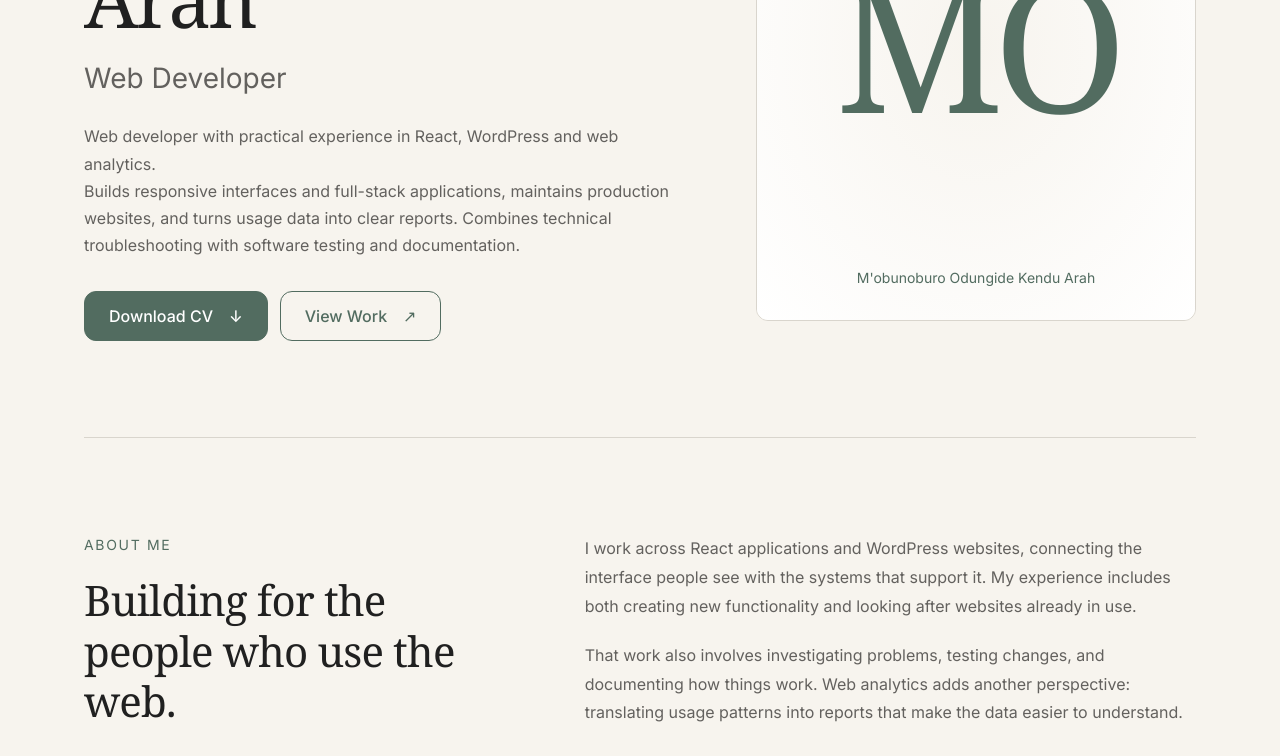
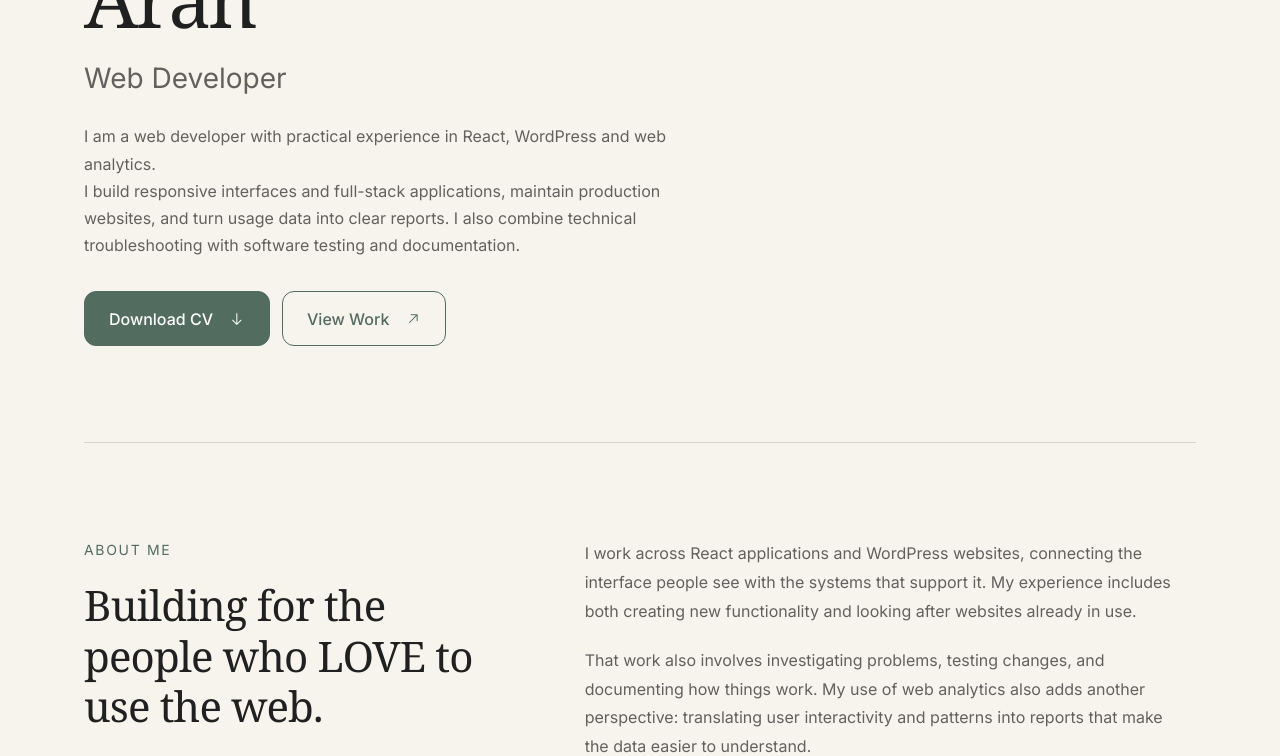
Before and after one commit to moburo101/My-resume, a React (Vite) app: page / in a window 1280 px wide. Shown: the part 440-1196 px from the top of the page. Built offline with nearby package versions, Linux system fonts and the light colour scheme.

Commit message:
feat: update index title, enhance AboutSection text, and improve HeroSection actions

```diff
--- a/index.html
+++ b/index.html
@@ -2,9 +2,9 @@
 <html lang="en">
   <head>
     <meta charset="UTF-8" />
-    <link rel="icon" type="image/svg+xml" href="/favicon.svg" />
+    <!-- <link rel="icon" type="image/svg+xml" href="/favicon.svg" /> -->
     <meta name="viewport" content="width=device-width, initial-scale=1.0" />
-    <title>my-resume</title>
+    <title>Kendu Arah</title>
   </head>
   <body>
     <div id="root"></div>
--- a/src/App.css
+++ b/src/App.css
@@ -83,6 +83,12 @@
   justify-content: center;
   border: 1px solid var(--accent);
   color: var(--accent);
+}
+
+.site-header-navigation .site-header-contact:hover,
+.site-header-navigation .site-header-contact:focus-visible {
+  color: var(--surface);
+  background: var(--accent);
 }
 
 @media (min-width: 960px) {
--- a/src/components/AboutSection.jsx
+++ b/src/components/AboutSection.jsx
@@ -5,7 +5,7 @@ function AboutSection({ statusNote }) {
     <section id="about" className="about-section" tabIndex={-1} aria-labelledby="about-title">
       <div className="about-introduction">
         <p className="about-eyebrow">About me</p>
-        <h2 id="about-title">Building for the people who use the web.</h2>
+        <h2 id="about-title">Building for the people who LOVE to use the web.</h2>
         <p className="about-summary">
           My work brings together interface development, website maintenance,
           and an understanding of how people use digital products.
@@ -20,12 +20,12 @@ function AboutSection({ statusNote }) {
         </p>
         <p>
           That work also involves investigating problems, testing changes, and
-          documenting how things work. Web analytics adds another perspective:
-          translating usage patterns into reports that make the data easier
+          documenting how things work. My use of web analytics also adds another perspective:
+          translating user interactivity and patterns into reports that make the data easier
           to understand.
         </p>
         <aside className="about-status" aria-labelledby="about-status-title">
-          <h3 id="about-status-title">Latest-status review</h3>
+          <h3 id="about-status-title">Current Status</h3>
           <p>{statusNote}</p>
         </aside>
       </div>
--- a/src/components/HeroSection.css
+++ b/src/components/HeroSection.css
@@ -25,11 +25,19 @@
   border-radius: var(--radius);
   text-decoration: none;
   font-weight: 500;
+  transition: color 180ms ease, background-color 180ms ease, box-shadow 180ms ease;
 }
 .hero-action-primary { color: var(--surface); background: var(--accent); }
 .hero-action-secondary { color: var(--accent); background: transparent; }
 .hero-action:hover:not(:disabled) { box-shadow: var(--shadow); }
+.hero-action-primary:hover:not(:disabled),
+.hero-action-primary:focus-visible { color: var(--accent); background: transparent; }
+.hero-action-secondary:hover:not(:disabled),
+.hero-action-secondary:focus-visible { color: var(--surface); background: var(--accent); }
 .hero-action:disabled { opacity: 0.55; cursor: not-allowed; }
+@media (prefers-reduced-motion: reduce) {
+  .hero-action { transition: none; }
+}
 .hero-visual {
   width: 100%;
   max-width: 440px;
--- a/src/components/HeroSection.jsx
+++ b/src/components/HeroSection.jsx
@@ -1,4 +1,5 @@
 import './HeroSection.css'
+import { GoArrowUpRight, GoArrowDown } from "react-icons/go";
 
 function HeroSection({
   name = 'Your Name',
@@ -21,18 +22,18 @@ function HeroSection({
         </p>
         <div className="hero-actions">
           {cvUrl ? (
-            <a className="hero-action hero-action-primary" href={cvUrl} download>Download CV <span aria-hidden="true">&darr;</span></a>
+            <a className="hero-action hero-action-primary" href={cvUrl} download>Download CV <span aria-hidden="true" style={{ paddingTop: '5px' }}><GoArrowDown /></span></a>
           ) : (
-            <button className="hero-action hero-action-primary" type="button" disabled>Download CV <span aria-hidden="true">&darr;</span></button>
+            <button className="hero-action hero-action-primary" type="button" disabled>Download CV <span aria-hidden="true" style={{ paddingTop: '5px' }}><GoArrowDown /></span></button>
           )}
           {workUrl ? (
-            <a className="hero-action hero-action-secondary" href={workUrl}>View Work <span aria-hidden="true">&#8599;</span></a>
+            <a className="hero-action hero-action-secondary" href={workUrl}>View Work <span aria-hidden="true" style={{ paddingTop: '5px' }}><GoArrowUpRight /></span></a>
           ) : (
-            <button className="hero-action hero-action-secondary" type="button" disabled>View Work <span aria-hidden="true">&#8599;</span></button>
+            <button className="hero-action hero-action-secondary" type="button" disabled>View Work <span aria-hidden="true" style={{ paddingTop: '5px' }}><GoArrowUpRight /></span></button>
           )}
         </div>
       </div>
-      <div className="hero-visual">
+      {/* <div className="hero-visual">
         {portraitUrl ? (
           <img className="hero-portrait" src={portraitUrl} alt={`Portrait of ${name}`} />
         ) : (
@@ -42,7 +43,7 @@ function HeroSection({
             <span className="hero-monogram-caption">{name}</span>
           </div>
         )}
-      </div>
+      </div> */}
     </section>
   )
 }
--- a/src/pages/ResumePage.jsx
+++ b/src/pages/ResumePage.jsx
@@ -19,13 +19,13 @@ function ResumePage() {
         name={profile.name}
         profession="Web Developer"
         summary={[
-          'Web developer with practical experience in React, WordPress and web analytics.',
-          'Builds responsive interfaces and full-stack applications, maintains production websites, and turns usage data into clear reports. Combines technical troubleshooting with software testing and documentation.',
+          'I am a web developer with practical experience in React, WordPress and web analytics.',
+          'I build responsive interfaces and full-stack applications, maintain production websites, and turn usage data into clear reports. I also combine technical troubleshooting with software testing and documentation.',
         ]}
         cvUrl="https://drive.google.com/uc?export=download&id=1osUD7xRW2DeHbakIvbAdueIpWkOPtWSu"
         workUrl="/projects"
       />
-      <AboutSection statusNote="Currently working in Content Management Services and Web Development at Olive & March Partners Limited, since February 2026. Current role and employment dates confirmed by me on 13 October 2026; availability and project details are not yet listed." />
+      <AboutSection statusNote="Currently working in Content Management Services and Web Development at Olive & March Partners Limited, since February 2026." />
       <ExperienceTimeline entries={experienceEntries} />
       <EducationSection entries={educationEntries} />
       <SkillGroups groups={skillGroups} />
```
